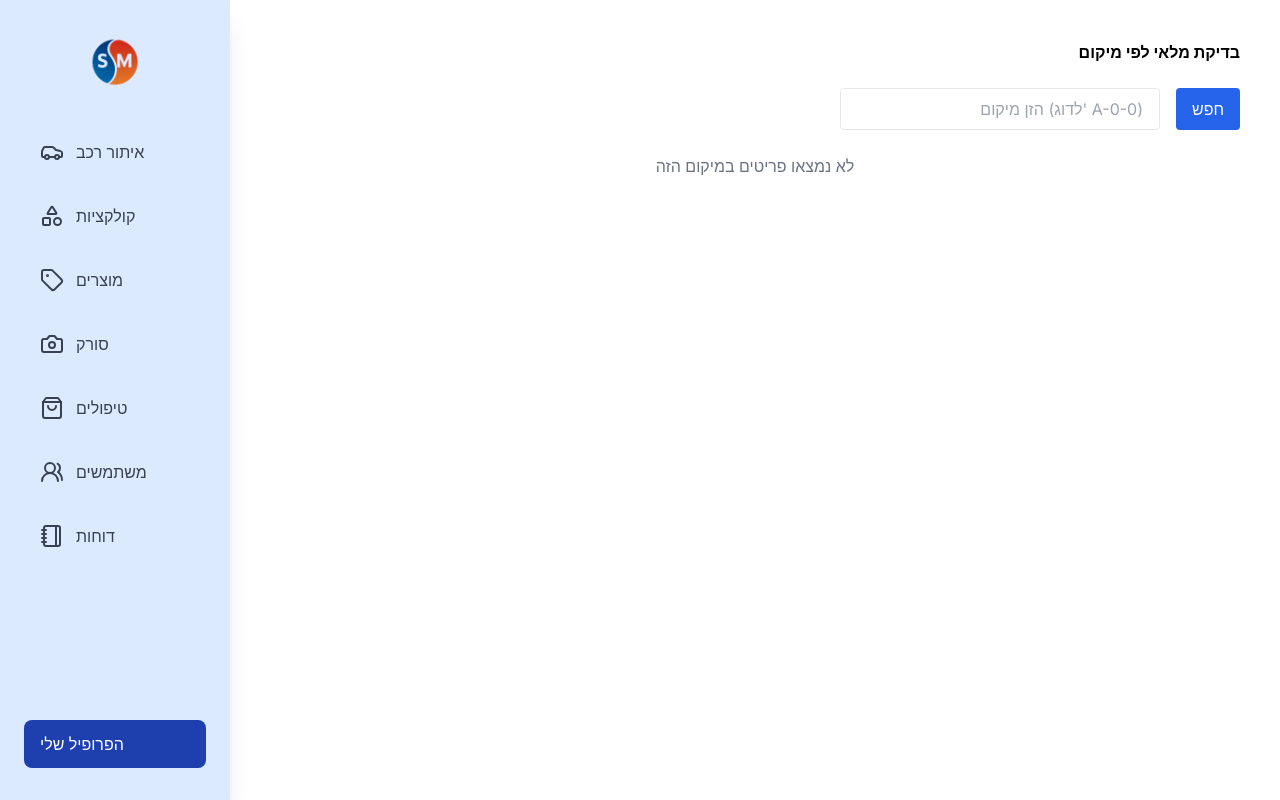
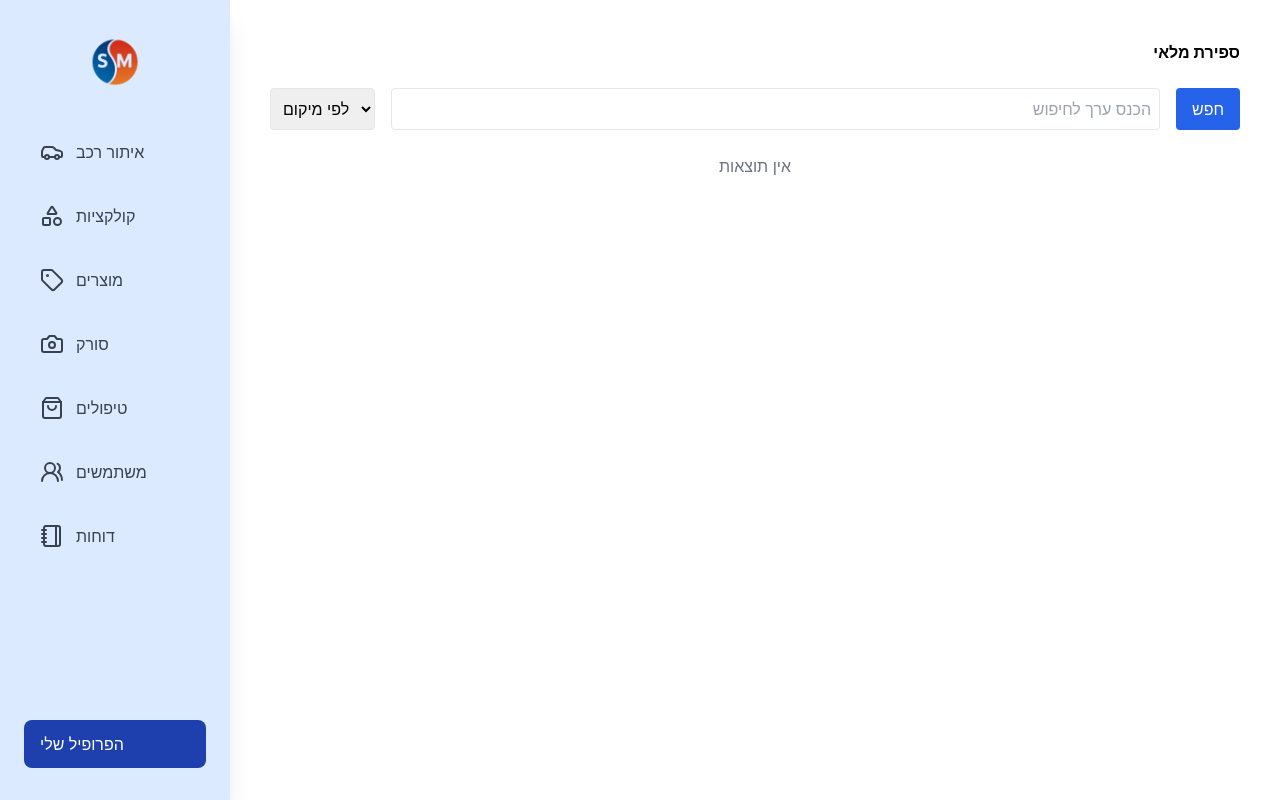
Before and after one commit to J0kErF/sam-admin, a Next.js app: page /stock-count in a window 1280 px wide. Built offline with nearby package versions, Linux system fonts and the light colour scheme.

Commit message:
update the stock count

```diff
--- a/app/(dashboard)/stock-count/page.tsx
+++ b/app/(dashboard)/stock-count/page.tsx
@@ -4,107 +4,114 @@ import { useEffect, useState } from "react";
 import { useRouter } from "next/navigation";
 import Image from "next/image";
 import Link from "next/link";
+import axios from "axios";
 
-interface Product {
+interface ProductType {
   _id: string;
   title: string;
+  media: string[];
   quantity: number;
-  media: string[];
   location: string[];
 }
 
 export default function StockCountPage() {
-  const [locationQuery, setLocationQuery] = useState("");
-  const [products, setProducts] = useState<Product[]>([]);
-  const [counted, setCounted] = useState<Record<string, boolean>>({});
-  const [loading, setLoading] = useState(false);
+  const [searchValue, setSearchValue] = useState("");
+  const [searchType, setSearchType] = useState("location");
+  const [products, setProducts] = useState<ProductType[]>([]);
+  const [counted, setCounted] = useState<{ [id: string]: boolean }>({});
+  const router = useRouter();
 
   const fetchProducts = async () => {
-    setLoading(true);
     try {
-      const res = await fetch(`/api/location/${locationQuery}`);
+      const res = await fetch(`/api/stock/products?${searchType}=${searchValue}`);
       const data = await res.json();
       setProducts(data);
     } catch (err) {
-      console.error("Error fetching products:", err);
-    } finally {
-      setLoading(false);
+      console.error("Failed to fetch products:", err);
     }
   };
 
-  const handleToggleCount = async (productId: string) => {
+  const markAsCounted = async (productId: string) => {
     try {
-      await fetch("/api/stock/count", {
-        method: "POST",
-        headers: { "Content-Type": "application/json" },
-        body: JSON.stringify({ productId }),
+      await axios.post("/api/stock/count", {
+        productId,
+        isCounted: true,
+        date: new Date(),
       });
       setCounted((prev) => ({ ...prev, [productId]: true }));
     } catch (err) {
-      console.error("Error updating count status:", err);
+      console.error("Failed to update count status:", err);
     }
   };
 
   return (
-    <div className="max-w-screen-lg mx-auto p-6">
-      <h1 className="text-2xl font-bold mb-6 text-right">בדיקת מלאי לפי מיקום</h1>
+    <div className="p-6 max-w-screen-lg mx-auto">
+      <h1 className="text-2xl font-bold text-right mb-6">ספירת מלאי</h1>
 
-      <div className="flex gap-4 mb-6 justify-end">
+      <div className="flex gap-4 mb-6">
+        <select
+          value={searchType}
+          onChange={(e) => setSearchType(e.target.value)}
+          className="border rounded p-2"
+        >
+          <option value="_id">לפי מזהה</option>
+          <option value="title">לפי שם</option>
+          <option value="location">לפי מיקום</option>
+        </select>
         <input
           type="text"
-          value={locationQuery}
-          onChange={(e) => setLocationQuery(e.target.value)}
-          placeholder="הזן מיקום (לדוג' A-0-0)"
-          className="border rounded px-4 py-2 w-full max-w-xs text-right"
+          value={searchValue}
+          onChange={(e) => setSearchValue(e.target.value)}
+          placeholder="הכנס ערך לחיפוש"
+          className="border rounded p-2 w-full text-right"
         />
         <button
           onClick={fetchProducts}
-          className="bg-blue-600 text-white px-4 py-2 rounded hover:bg-blue-700"
+          className="bg-blue-600 text-white px-4 rounded hover:bg-blue-700"
         >
           חפש
         </button>
       </div>
 
-      {loading && <p className="text-center">טוען תוצאות...</p>}
-
-      {!loading && products.length === 0 && (
-        <p className="text-center text-gray-500">לא נמצאו פריטים במיקום הזה</p>
-      )}
-
-      <div className="grid grid-cols-1 md:grid-cols-2 gap-6">
+      {products.length === 0 ? (
+        <p className="text-center text-gray-500">אין תוצאות</p>
+      ) : (
+        <div className="grid gap-6 md:grid-cols-2">
           {products.map((product) => (
             <div
               key={product._id}
-            className="border rounded-xl p-4 shadow flex items-center gap-4 justify-between"
+              className="border rounded-lg p-4 flex flex-col items-end shadow"
             >
-            <div className="flex items-center gap-4">
               <Image
-                src={product.media[0]}
+                src={product.media[0] || "/no-image.png"}
                 alt={product.title}
-                width={80}
-                height={80}
-                className="rounded object-cover"
+                width={100}
+                height={100}
+                className="rounded object-cover mb-3"
               />
-              <div className="text-right">
               <Link
                 href={`/products/${product._id}`}
-                  className="text-blue-600 hover:underline block font-semibold"
+                className="text-blue-600 font-bold hover:underline text-right"
               >
                 {product.title}
               </Link>
-                <p className="text-sm text-gray-700">כמות: {product.quantity}</p>
-                <p className="text-xs text-gray-500">מיקומים: {product.location.join(", ")}</p>
-              </div>
-            </div>
+              <p className="text-sm text-gray-600">כמות: {product.quantity}</p>
+              <p className="text-sm text-gray-600">
+                מיקומים: {product.location.join(", ")}
+              </p>
+              <label className="mt-2 inline-flex items-center gap-2">
                 <input
                   type="checkbox"
                   checked={!!counted[product._id]}
-              onChange={() => handleToggleCount(product._id)}
-              className="h-5 w-5 text-blue-600"
+                  onChange={() => markAsCounted(product._id)}
+                  className="accent-blue-600"
                 />
+                <span className="text-sm">נספר</span>
+              </label>
             </div>
           ))}
         </div>
+      )}
     </div>
   );
 }
--- a/app/api/location/[location]/route.ts
+++ b/app/api/location/[location]/route.ts
@@ -1,18 +1,23 @@
-// Route handler - GET all products by location (e.g., /api/location/[location])
-
+import { NextRequest, NextResponse } from "next/server";
 import Product from "@/lib/models/Product";
 import { connectToDB } from "@/lib/mongoDB";
-import { NextRequest, NextResponse } from "next/server";
 
-export async function GET(req: NextRequest, { params }: { params: { location: string } }) {
+export async function GET(req: NextRequest) {
   try {
     await connectToDB();
-    const location = decodeURIComponent(params.location);
 
-    const products = await Product.find({ location: { $regex: location, $options: "i" } });
-    return NextResponse.json(products);
+    const { searchParams } = new URL(req.url);
+    const location = searchParams.get("location");
+
+    const query = location
+      ? { location: { $regex: location, $options: "i" } }
+      : {}; // If no location is provided, fetch all products
+
+    const products = await Product.find(query);
+
+    return NextResponse.json(products, { status: 200 });
   } catch (error) {
-    console.error("[location_GET]", error);
-    return new NextResponse("Error fetching products by location", { status: 500 });
+    console.error("[GET_PRODUCTS_BY_LOCATION]", error);
+    return new NextResponse("Error fetching products", { status: 500 });
   }
 }
--- /dev/null
+++ b/app/api/stock/count/route.ts
@@ -0,0 +1,32 @@
+// File: app/api/stock/count/route.ts
+
+import { NextRequest, NextResponse } from "next/server";
+import { connectToDB } from "@/lib/mongoDB";
+import StockLog from "@/lib/models/StockLog";
+
+export const dynamic = "force-dynamic";
+
+export async function POST(req: NextRequest) {
+  try {
+    await connectToDB();
+
+    const { productId, date } = await req.json();
+
+    if (!productId) {
+      return new NextResponse("Missing productId", { status: 400 });
+    }
+
+    const lastCountedAt = date ? new Date(date) : new Date();
+
+    await StockLog.findOneAndUpdate(
+      { productId },
+      { productId, lastCountedAt },
+      { upsert: true, new: true }
+    );
+
+    return NextResponse.json({ message: "Stock count updated successfully" });
+  } catch (err) {
+    console.error("[STOCK_COUNT_POST]", err);
+    return new NextResponse("Failed to update stock count", { status: 500 });
+  }
+}
--- /dev/null
+++ b/app/api/stock/products/route.ts
@@ -0,0 +1,37 @@
+// File: app/api/stock/products/route.ts
+
+import { NextRequest, NextResponse } from "next/server";
+import Product from "@/lib/models/Product";
+import { connectToDB } from "@/lib/mongoDB";
+
+export const dynamic = "force-dynamic";
+
+export async function GET(req: NextRequest) {
+  try {
+    await connectToDB();
+
+    const { searchParams } = new URL(req.url);
+    const id = searchParams.get("_id");
+    const title = searchParams.get("title");
+    const location = searchParams.get("location");
+
+    let query = {};
+
+    if (id) {
+      query = { _id: { $regex: id, $options: "i" } };
+    } else if (title) {
+      query = { title: { $regex: title, $options: "i" } };
+    } else if (location) {
+      query = { location: { $regex: location, $options: "i" } };
+    }
+
+    const products = Object.keys(query).length
+      ? await Product.find(query)
+      : await Product.find({}); // fallback to all if no param
+
+    return NextResponse.json(products);
+  } catch (error) {
+    console.error("[GET_PRODUCTS]", error);
+    return new NextResponse("Internal Server Error", { status: 500 });
+  }
+}
--- /dev/null
+++ b/lib/models/StockLog.ts
@@ -0,0 +1,9 @@
+import mongoose, { Schema, models } from "mongoose";
+
+const StockLogSchema = new Schema({
+  productId: { type: Schema.Types.ObjectId, ref: "Product", required: true, unique: true },
+  lastCountedAt: { type: Date, default: Date.now },
+});
+
+const StockLog = models.StockLog || mongoose.model("StockLog", StockLogSchema);
+export default StockLog;
--- a/package.json
+++ b/package.json
@@ -17,6 +17,7 @@
     "@radix-ui/react-separator": "^1.0.3",
     "@radix-ui/react-slot": "^1.0.2",
     "@tanstack/react-table": "^8.12.0",
+    "axios": "^1.9.0",
     "class-variance-authority": "^0.7.0",
     "cloudinary": "^2.6.0",
     "clsx": "^2.1.0",
```
Also changed, not shown: 1 other file (tests, documents, lock files or other folders). Lines whose indentation alone changed are shown as unchanged.
